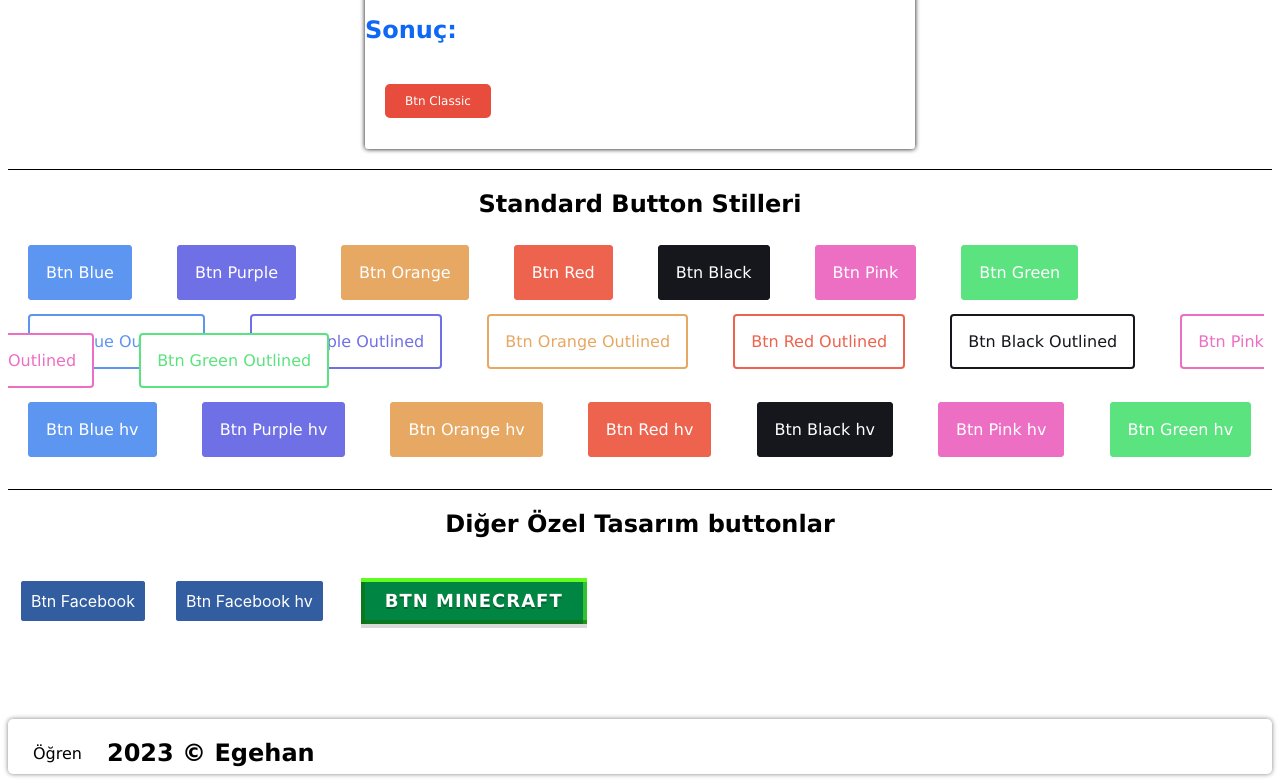
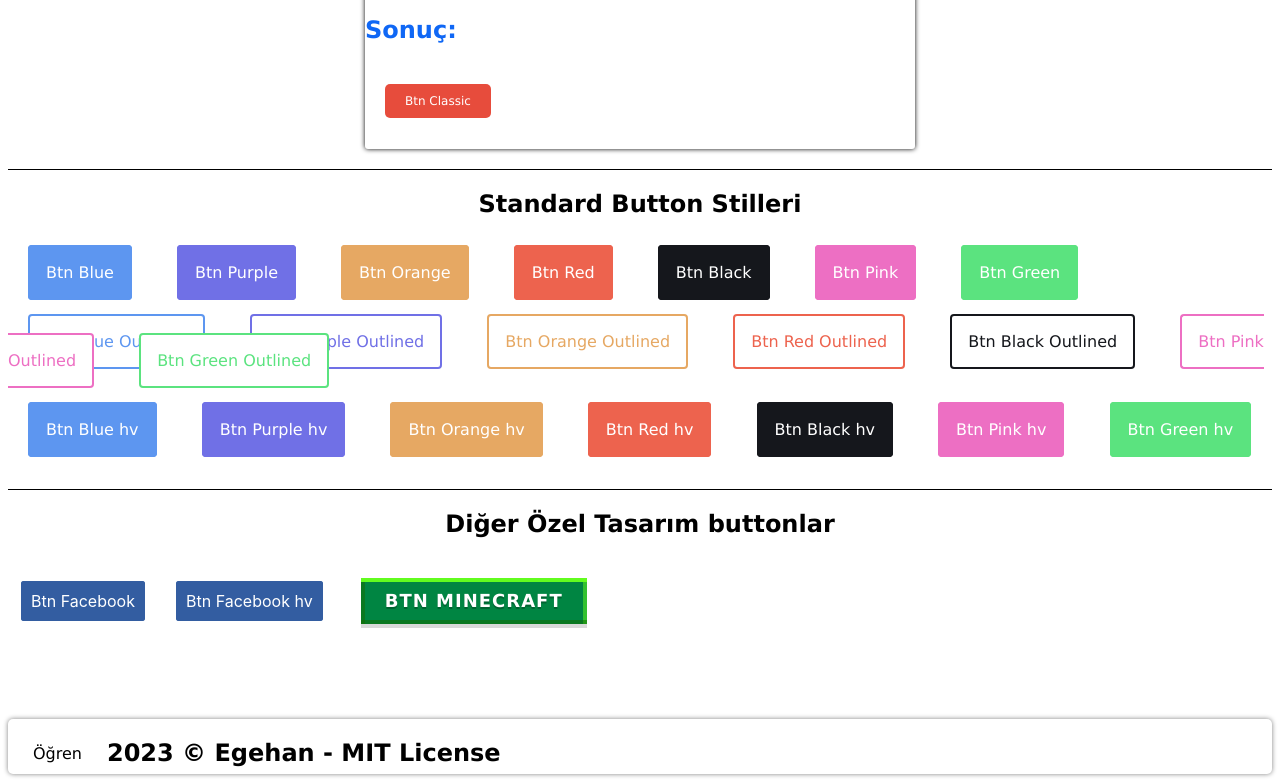
Before and after one commit to Egehan13/button.github.io, a plain HTML site: page index.html in a window 1280 px wide. Shown: the part 3455-4237 px from the top of the page. Drawn offline with Linux system fonts and the light colour scheme.

Commit message:
Update index.html

```diff
--- a/index.html
+++ b/index.html
@@ -141,7 +141,7 @@
     <div class="main-space"></div>
     <footer>
         <a href="" id="header-link">Öğren</a>
-        <h2 class="main-text">2023 &#169; Egehan</h2>
+        <h2 class="main-text">2023 &#169; Egehan - MIT License</h2>
     </footer>
     <style>
         .button-div{
```
